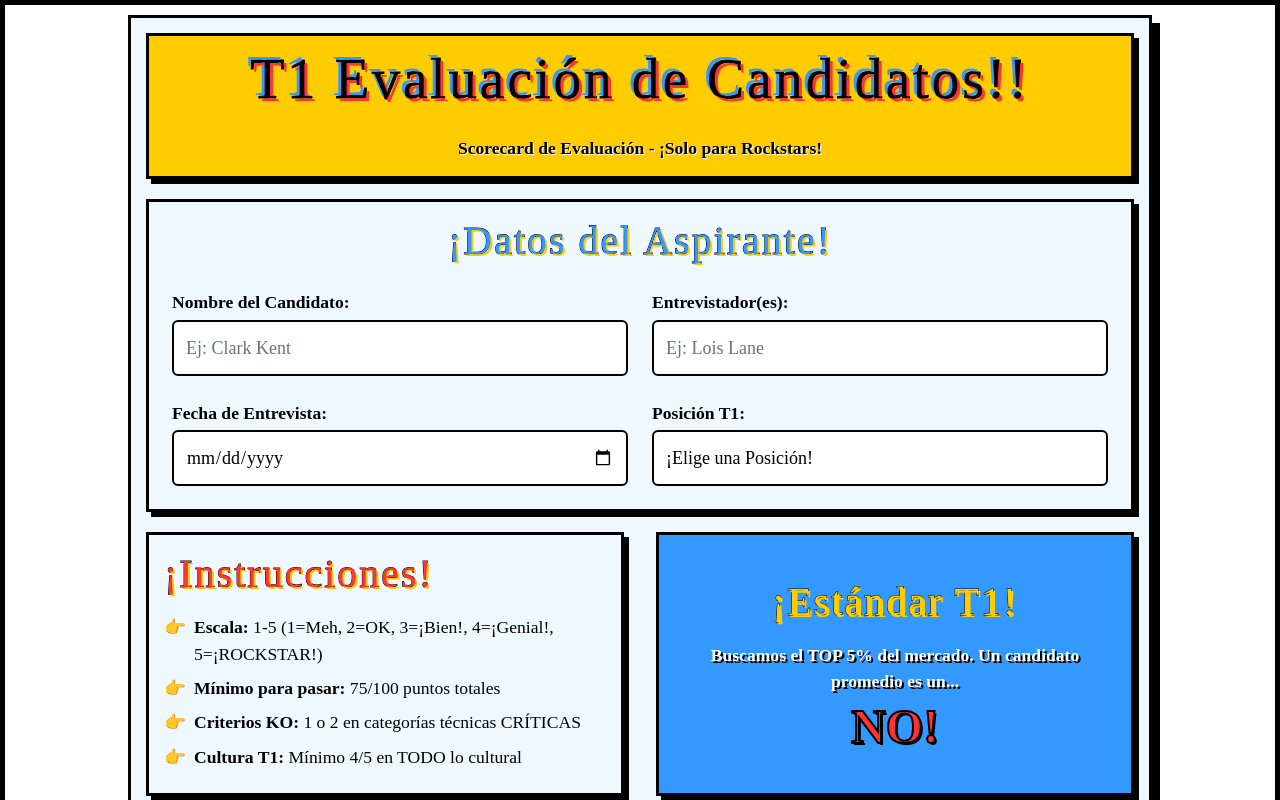
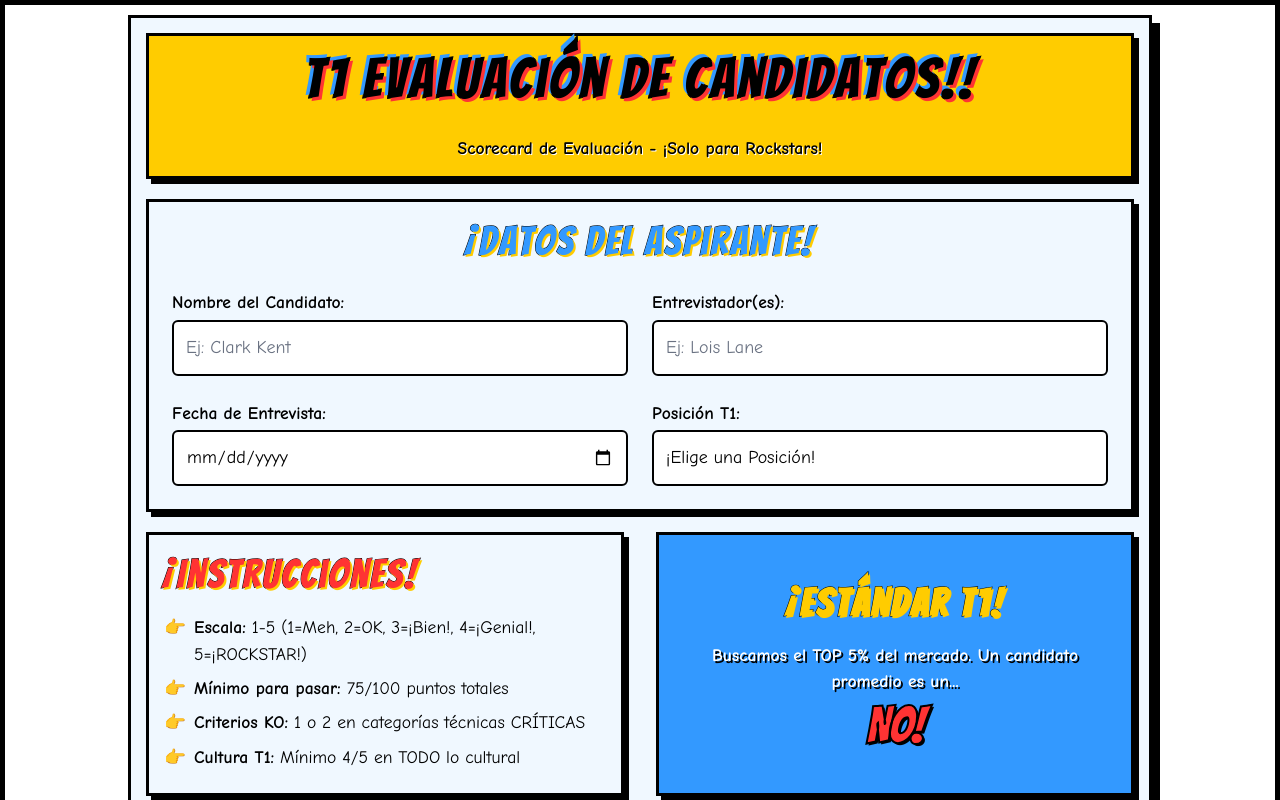
Before and after one commit to cesarlq/form-rh, a Next.js app: page / in a window 1280 px wide. Shown: the top 800 px of the page. Built offline with nearby package versions, Linux system fonts and the light colour scheme.

Commit message:
Fix: Correct order of @import rules in globals.css
Moved Google Fonts @import to the top of the file to resolve parsing error.

```diff
--- a/src/app/globals.css
+++ b/src/app/globals.css
@@ -1,7 +1,7 @@
-@import "tailwindcss";
-
 /* Import Comic Fonts */
 @import url('https://fonts.googleapis.com/css2?family=Bangers&family=Comic+Neue:wght@400;700&display=swap');
+
+@import "tailwindcss";
 
 :root {
   /* Comic Color Palette */
```
